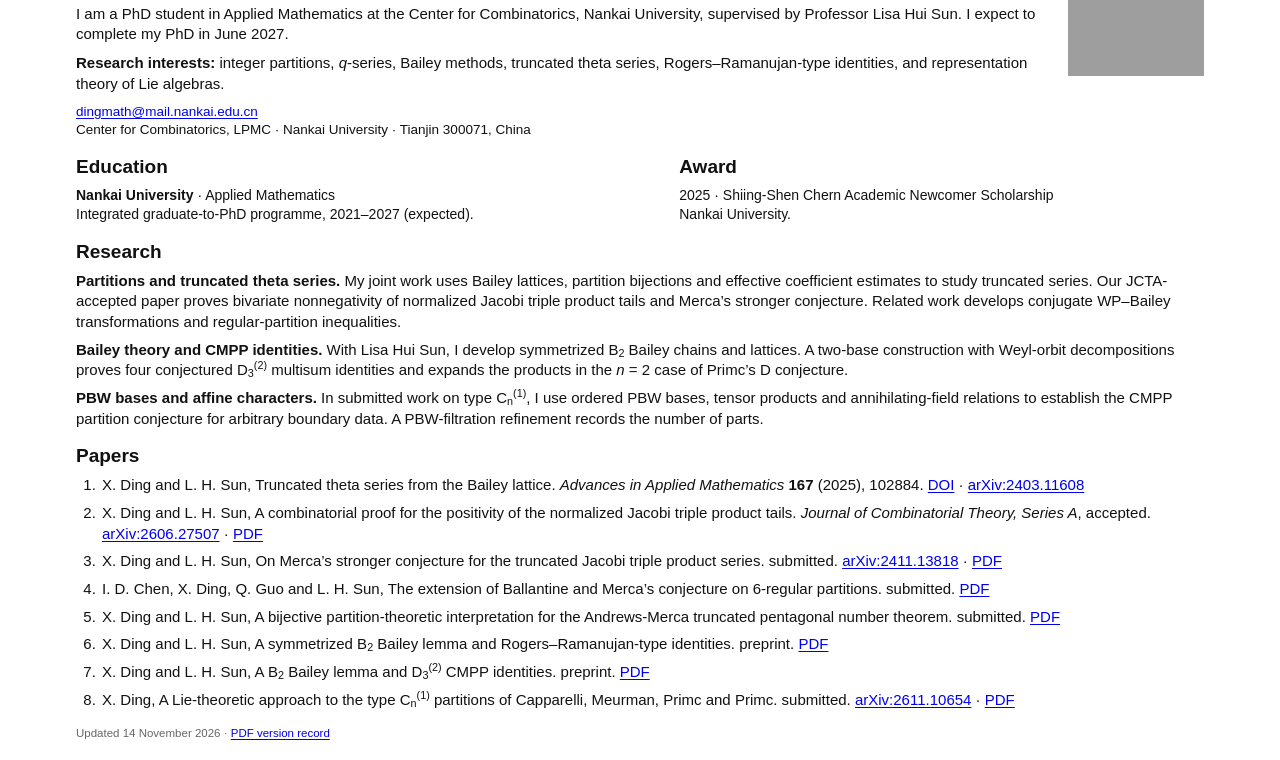
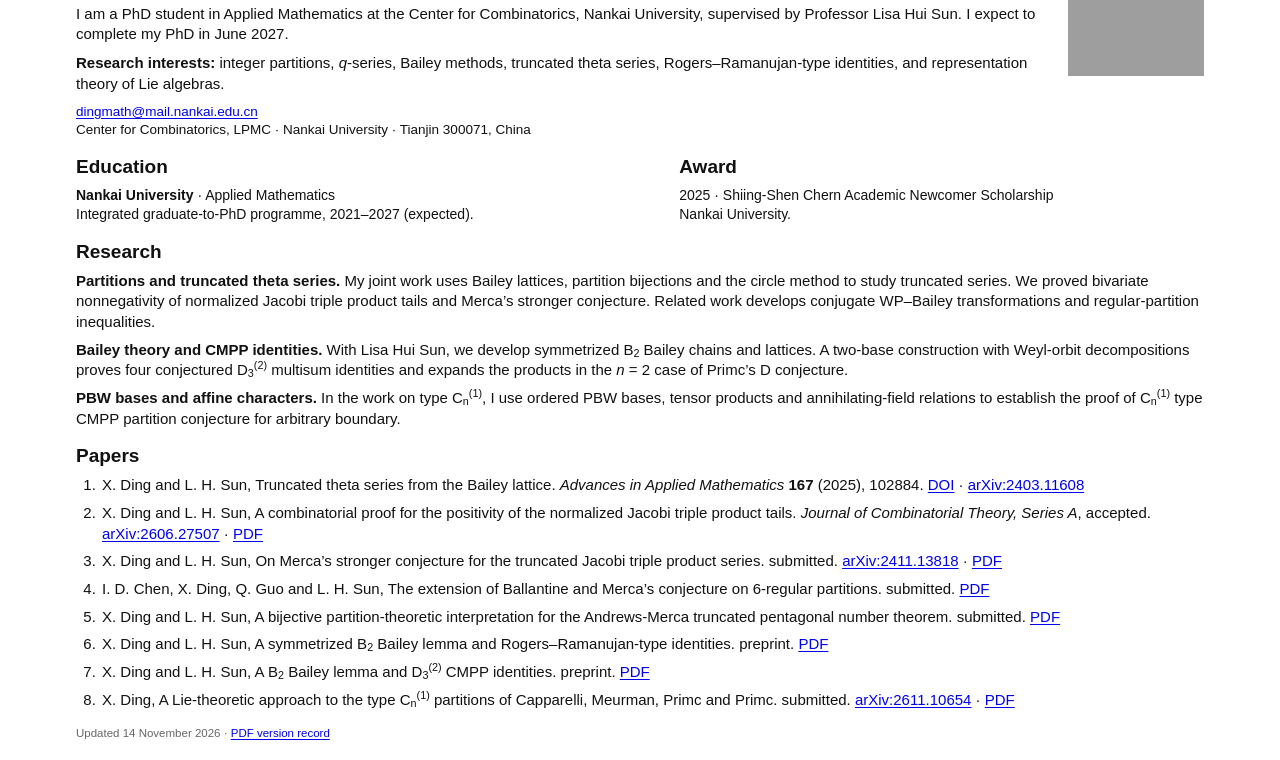
Before and after one commit to DXY-ukn/dxy-ukn.github.io, a plain HTML site: page index.html in a window 1280 px wide. Shown: the part 98-858 px from the top of the page. Drawn offline with Linux system fonts and the light colour scheme; grey boxes are pictures that could not be loaded.

Commit message:
Update index.html

```diff
--- a/index.html
+++ b/index.html
@@ -3,7 +3,7 @@
 <head>
   <meta charset="utf-8">
   <meta name="viewport" content="width=device-width,initial-scale=1">
-  <meta name="description" content="Xiangyu Ding (丁相钰), PhD student at Nankai University. Integer partitions, q-series, Bailey methods and representation theory of Lie algebras.">
+  <meta name="description" content="Xiangyu Ding (丁相钰), PhD student at Nankai University.  q-series, integer partitions, representation theory of Lie algebras and Bailey methods.">
   <meta name="robots" content="index,follow,max-image-preview:large">
   <link rel="canonical" href="https://dxy-ukn.github.io/">
   <meta property="og:type" content="profile">
@@ -41,9 +41,9 @@
 
     <section class="research" aria-labelledby="research">
       <h2 id="research">Research</h2>
-      <p><strong>Partitions and truncated theta series.</strong> My joint work uses Bailey lattices, partition bijections and effective coefficient estimates to study truncated series. Our JCTA-accepted paper proves bivariate nonnegativity of normalized Jacobi triple product tails and Merca’s stronger conjecture. Related work develops conjugate WP–Bailey transformations and regular-partition inequalities.</p>
-      <p><strong>Bailey theory and CMPP identities.</strong> With Lisa Hui Sun, I develop symmetrized B<sub>2</sub> Bailey chains and lattices. A two-base construction with Weyl-orbit decompositions proves four conjectured D<sub>3</sub><sup>(2)</sup> multisum identities and expands the products in the <i>n</i> = 2 case of Primc’s D conjecture.</p>
-      <p><strong>PBW bases and affine characters.</strong> In submitted work on type C<sub>n</sub><sup>(1)</sup>, I use ordered PBW bases, tensor products and annihilating-field relations to establish the CMPP partition conjecture for arbitrary boundary data. A PBW-filtration refinement records the number of parts.</p>
+      <p><strong>Partitions and truncated theta series.</strong> My joint work uses Bailey lattices, partition bijections and the circle method to study truncated series. We proved bivariate nonnegativity of normalized Jacobi triple product tails and Merca’s stronger conjecture. Related work develops conjugate WP–Bailey transformations and regular-partition inequalities.</p>
+      <p><strong>Bailey theory and CMPP identities.</strong> With Lisa Hui Sun, we develop symmetrized B<sub>2</sub> Bailey chains and lattices. A two-base construction with Weyl-orbit decompositions proves four conjectured D<sub>3</sub><sup>(2)</sup> multisum identities and expands the products in the <i>n</i> = 2 case of Primc’s D conjecture.</p>
+      <p><strong>PBW bases and affine characters.</strong> In the work on type C<sub>n</sub><sup>(1)</sup>, I use ordered PBW bases, tensor products and annihilating-field relations to establish the proof of C<sub>n</sub><sup>(1)</sup> type CMPP partition conjecture for arbitrary boundary. </p>
     </section>
 
     <section aria-labelledby="papers">
```
